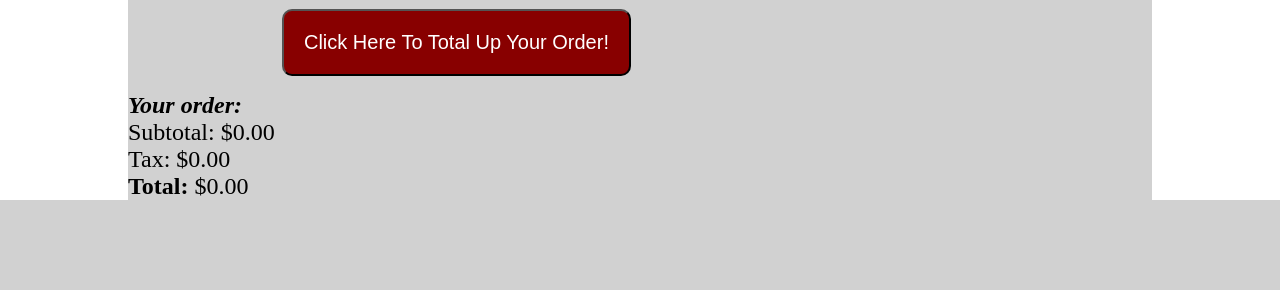
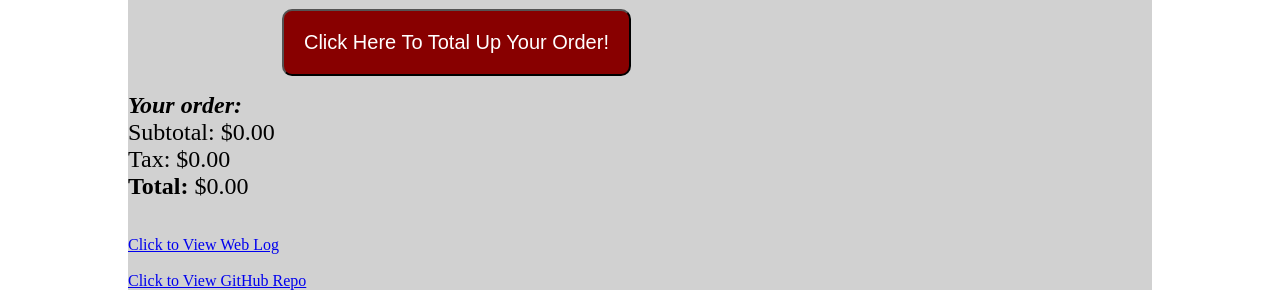
Before and after one commit to Titane73/ITC-250, a PHP site: page / in a window 1280 px wide. Shown: the part 1722-2012 px from the top of the page. Before the commit the page ends 1922 px from the top, so only its background shows below. Run offline with PHP 8.4, Linux system fonts and the light colour scheme.

Commit message:
updated  index

```diff
--- a/food_truck/index.php
+++ b/food_truck/index.php
@@ -77,6 +77,7 @@
                         <input type="Submit" id="submit" value="Click Here To Total Up Your Order!" />
                     </div>
 
+
                 </form>
                 <!-- END HTML FORM -->
             </section>
@@ -108,8 +109,9 @@
                 </p>
                 <p>
                     <strong>Total: </strong><?='$'.money_format('%!.2n',$cart->getTotal($items))?>
-                </p>
-
+                </p></br></br>
+                <a href="https://docs.google.com/document/d/13LCVzcb8znPYGRM2xgdhTkPcC2kfPQeOeP9OZHyiiaQ/edit?usp=sharing">Click to View Web Log</a></br></br>
+                <a href="https://github.com/kyrrahnork/ITC-250/tree/master/food_truck">Click to View GitHub Repo</a>
             </aside>
         </div>
     </body>
```
